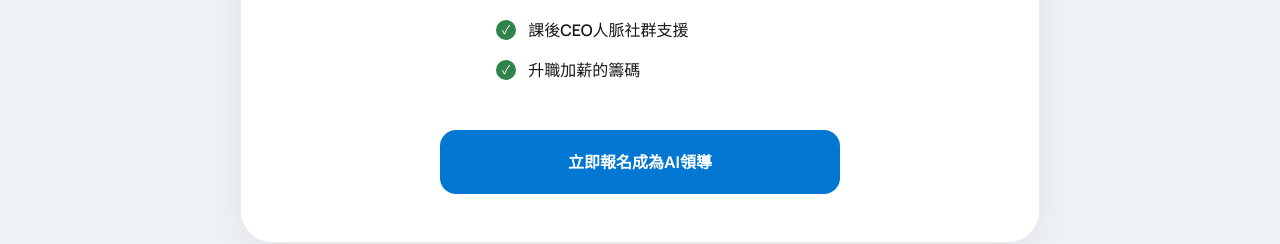
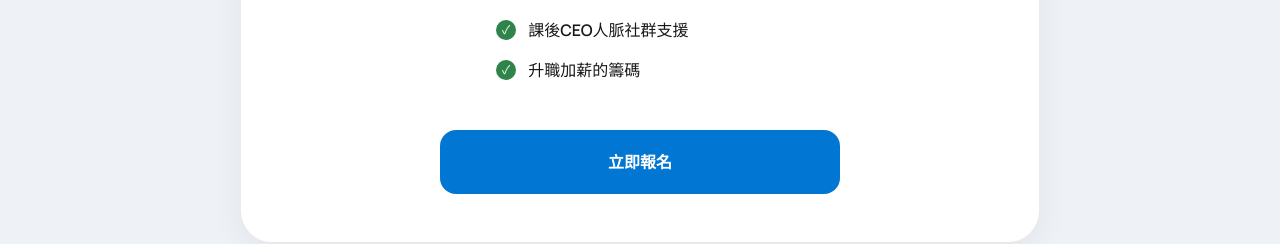
Before and after one commit to aibuddygame/enreal, a React (Vite) app: page /course in a window 1280 px wide. Shown: the part 6720-6964 px from the top of the page. Built offline with nearby package versions, Linux system fonts and the light colour scheme.

Commit message:
content: shorten Chinese enrollment CTA button

```diff
--- a/src/pages/Course.jsx
+++ b/src/pages/Course.jsx
@@ -235,7 +235,7 @@ const CONTENT = {
         curriculumSection: { eyebrow: '// 課程大綱', title: '從學AI到領導AI轉型', subtitle: '建立MVP作品集 · 獲得CEO人脈 · 成為公司AI負責人', learnTitle: '學習內容' },
         allianceSection: { eyebrow: '// 實戰聯盟', title: 'Enreal AI 實戰聯盟', subtitle: 'Where Builders Meet Leaders', description: '完成課程只是開始——加入實戰聯盟，獲得終身進入AI商業生態的資格。<br>我們不只教你工具，更給你網絡，讓你參與建構AI新經濟。', cta: '了解聯盟優勢', pillars: [{ title: '實戰驗證的高層人脈', subtitle: 'CEO與創投連結', desc: '與一般商業課程不同，我們的聯盟建立在實際的人脈網絡之上。定期舉辦精選聚會，連結AI微工具的創投、尋找可落地AI化策略的CEO與行業資深人士、以及同樣擁有的成功創業經驗的成功例子。' }, { title: '「去風險」創新實驗室', subtitle: '持續R&D沙盒', desc: '聯盟作為持續的研究與開發沙盒。成員可向聯盟提案新AI概念，由行業資深人士進行「壓力測試」後再投入資本。獲取聯盟共享的SOP、巿場最近資訊與各種最新工具分享。' }, { title: '職位配對與職場加速器', subtitle: '人才和項目的認識與配對', desc: '我們搭起AI人才與產業需求之間的橋樑。主動將聯盟成員與尋求AI諮詢或定製工具開發的企業配對。你不是是一個 AI 工具運用者，而是整個巿場最搶手的人才。' }, { title: '引領「全民AI」新時代', subtitle: '成為AI變革的領導者', desc: '隨著香港政府推動「全民AI」政策，聯盟成員將成為社會AI化的領航者。我們不只是學習AI，更是帶領企業、社區邁向AI新紀元的先鋒。掌握最新政策動向，成為AI變革的推動者與受益者。' }] },
         forWho: { eyebrow: '// 目標學員', title: '專為中層專業人士設計', subtitle: '30-45歲 · 需要向C-Level匯報 · 想升職但缺成果', tags: ['中層管理者（30-45歲）', '需要向C-Level或董事會匯報', '公司開始做AI但無方向', '想升職／轉工但缺成果', '厭倦了理論課程，想要實戰', '希望建立CEO人脈網絡'] },
-        pricing: { eyebrow: '// 限時優惠 🔥', title: '7堂課改變你的職業軌跡', subtitle: '投資自己，成為公司AI負責人', originalPrice: '同類課程：$6,000-$13,000', price: '$2,000', spots: '只收 10 位學員 · 滿額即止 · 小班制確保質量', features: ['7堂實戰課程（MVP作品集）', '真實CEO/MD展示機會（人脈建立）', '個人AI項目一對一指導', '課後CEO人脈社群支援', '升職加薪的籌碼'], cta: '立即報名成為AI領導' },
+        pricing: { eyebrow: '// 限時優惠 🔥', title: '7堂課改變你的職業軌跡', subtitle: '投資自己，成為公司AI負責人', originalPrice: '同類課程：$6,000-$13,000', price: '$2,000', spots: '只收 10 位學員 · 滿額即止 · 小班制確保質量', features: ['7堂實戰課程（MVP作品集）', '真實CEO/MD展示機會（人脈建立）', '個人AI項目一對一指導', '課後CEO人脈社群支援', '升職加薪的籌碼'], cta: '立即報名' },
         footer: { nav: [{ label: '學習理念', id: 'program' }, { label: '學習成果', id: 'outcomes' }, { label: '課程大綱', id: 'curriculum' }, { label: '目標學員', id: 'for-who' }, { label: '實戰聯盟', id: 'alliance' }, { label: '報名方法', id: 'pricing' }], brandText: '為進入AI原生經濟的專業人士提供智能層。' }
     }
 }
```
